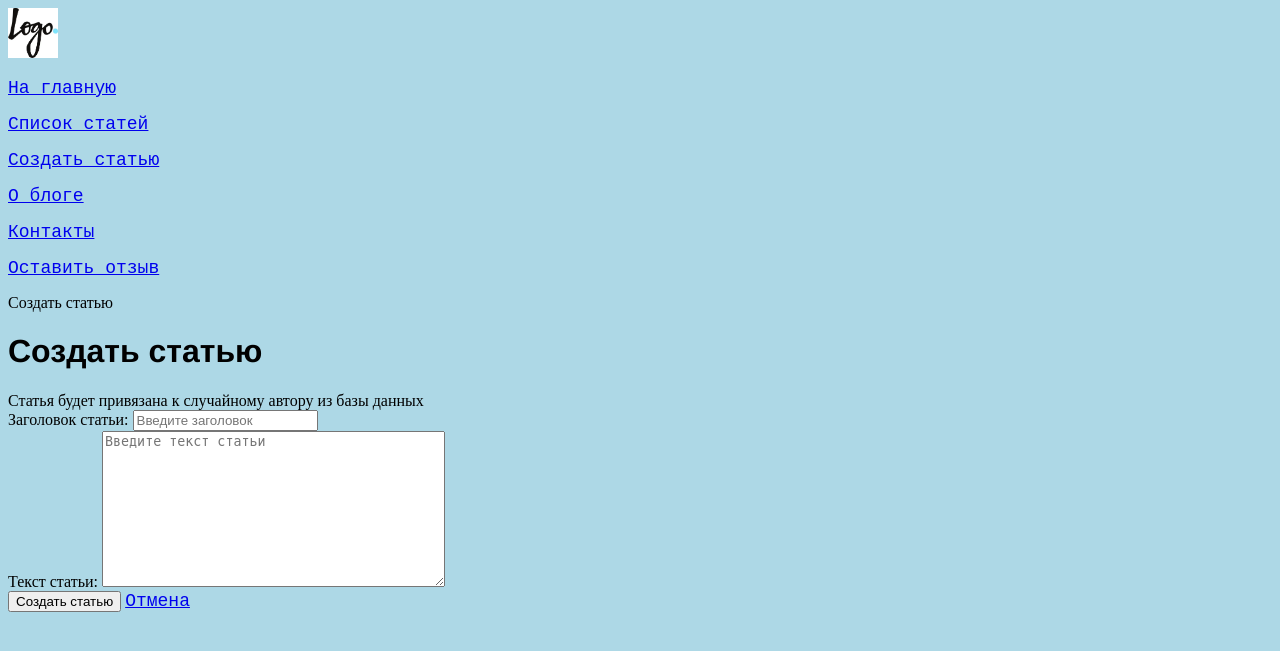
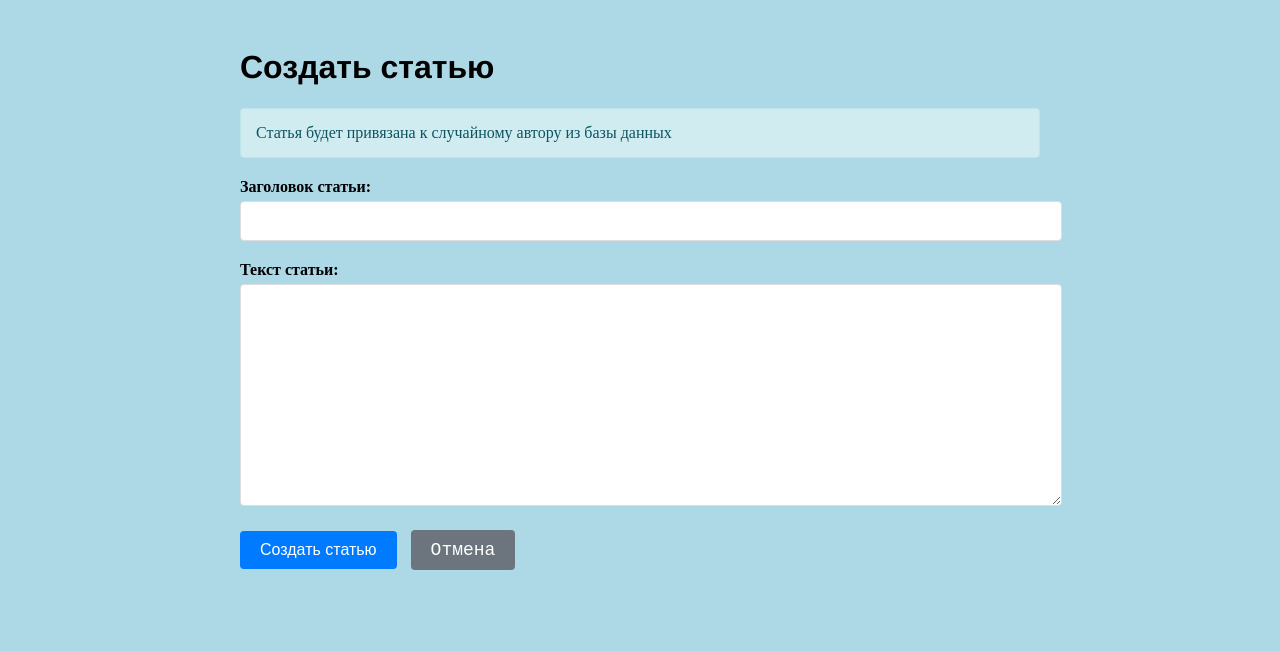
Before and after one commit to n1kil/lab1, a Django app: page /create_article in a window 1280 px wide. Shown: the top 651 px of the page. Run offline with Django 5.2, Linux system fonts and the light colour scheme.

Commit message:
add editing and deleting articles

```diff
--- a/app/app/urls.py
+++ b/app/app/urls.py
@@ -8,5 +8,7 @@ urlpatterns = [
     path('feedback', views.feedback,  name="feedback"),
     path('articles', views.articles, name="articles"),
     path('news/<int:number>/', views.news, name="news"),
-    path('create_article', views.create_article, name="create_article")
+    path('create_article', views.create_article, name="create_article"),
+    path('edit-article/<int:id>/', views.edit_article, name='edit_article'),
+    path('delete-article/<int:id>/', views.delete_article, name='delete_article'),
 ]
--- a/app/main/templates/create_article.html
+++ b/app/main/templates/create_article.html
@@ -1,45 +1,111 @@
-{% include "base.html" %}
-
-{% block title %}{{ title }}{% endblock %}
-
-{% block content %}
-<div class="container">
+<!DOCTYPE html>
+{% load static %}
+<html>
+<head>
+    <title>{{ title }}</title>
+    <meta charset="utf-8">
+    <link rel="stylesheet" href="{% static 'main/css/styles.css' %}">
+    <style>
+        .form-container {
+            max-width: 800px;
+            margin: 0 auto;
+            padding: 20px;
+        }
+        .form-group {
+            margin-bottom: 20px;
+        }
+        label {
+            display: block;
+            margin-bottom: 5px;
+            font-weight: bold;
+        }
+        input[type="text"], textarea {
+            width: 100%;
+            padding: 10px;
+            border: 1px solid #ddd;
+            border-radius: 4px;
+            font-size: 16px;
+        }
+        textarea {
+            min-height: 200px;
+            resize: vertical;
+        }
+        .btn-submit {
+            background-color: #007bff;
+            color: white;
+            padding: 10px 20px;
+            border: none;
+            border-radius: 4px;
+            cursor: pointer;
+            font-size: 16px;
+        }
+        .btn-submit:hover {
+            background-color: #0056b3;
+        }
+        .btn-cancel {
+            background-color: #6c757d;
+            color: white;
+            padding: 10px 20px;
+            text-decoration: none;
+            border-radius: 4px;
+            display: inline-block;
+            margin-left: 10px;
+        }
+        .info-box {
+            background-color: #d1ecf1;
+            border: 1px solid #bee5eb;
+            color: #0c5460;
+            padding: 15px;
+            border-radius: 4px;
+            margin-bottom: 20px;
+        }
+    </style>
+</head>
+<body>
+    <div class="form-container">
         <h1>{{ title }}</h1>
 
-    <div class="alert alert-info">
+        <div class="info-box">
             {% if title == 'Создать статью' %}
                 Статья будет привязана к случайному автору из базы данных
             {% else %}
-            Редактирование статьи "{{ article.title }}"
+                Редактирование статьи "<strong>{{ article.title }}</strong>"
                 <br>
-            <small>Автор: {{ article.user_id.name }}</small>
+                <small>Автор: {{ article.user.name }}</small>
             {% endif %}
         </div>
 
-    <form method="POST" class="mt-4">
+        <form method="POST">
             {% csrf_token %}
 
-        <div class="mb-3">
-            {{ form.title.label_tag }}
-            {{ form.title }}
+            <div class="form-group">
+                <label for="id_title">Заголовок статьи:</label>
+                <input type="text" name="title" id="id_title"
+                       value="{{ form.title.value|default_if_none:'' }}"
+                       maxlength="30" required>
                 {% if form.title.errors %}
-                <div class="text-danger">{{ form.title.errors }}</div>
+                    <div style="color: red; margin-top: 5px;">
+                        {{ form.title.errors }}
+                    </div>
                 {% endif %}
             </div>
 
-        <div class="mb-3">
-            {{ form.text.label_tag }}
-            {{ form.text }}
+            <div class="form-group">
+                <label for="id_text">Текст статьи:</label>
+                <textarea name="text" id="id_text" required>{{ form.text.value|default_if_none:'' }}</textarea>
                 {% if form.text.errors %}
-                <div class="text-danger">{{ form.text.errors }}</div>
+                    <div style="color: red; margin-top: 5px;">
+                        {{ form.text.errors }}
+                    </div>
                 {% endif %}
             </div>
 
-        <button type="submit" class="btn btn-primary">
+            <button type="submit" class="btn-submit">
                 {% if title == 'Создать статью' %}Создать статью{% else %}Сохранить изменения{% endif %}
             </button>
 
-        <a href="{% url 'articles' %}" class="btn btn-secondary ms-2">Отмена</a>
+            <a href="{% url 'articles' %}" class="btn-cancel">Отмена</a>
         </form>
     </div>
-{% endblock %}
+</body>
+</html>
--- a/app/main/views.py
+++ b/app/main/views.py
@@ -13,13 +13,12 @@ def about(request):
 
 def contact(request):
     return render(request, "contact.html")
+
 def articles(request):
-    # Получаем реальные статьи из базы данных
-    # Используем 'user' вместо 'user_id'
     articles_from_db = Article.objects.select_related('user').all()
 
     context = {
-        'articles': articles_from_db,  # используем реальные статьи
+        'articles': articles_from_db,
         'today': timezone.now().date()
     }
     return render(request, "articles.html", context)
@@ -60,12 +59,11 @@ def create_article(request):
                 users_list = list(users)
                 random_user = random.choice(users_list)
 
-                # Используем user вместо user_id
                 article = Article.objects.create(
                     title=title,
                     text=text,
                     created_date=timezone.now().date(),
-                    user=random_user  # меняем на user
+                    user=random_user
                 )
             else:
                 test_user = User.objects.create(
@@ -78,7 +76,7 @@ def create_article(request):
                     title=title,
                     text=text,
                     created_date=timezone.now().date(),
-                    user=test_user  # меняем на user
+                    user=test_user
                 )
 
             return redirect('articles')
@@ -90,3 +88,31 @@ def create_article(request):
         'form': form,
         'title': 'Создать статью'
     })
+
+def edit_article(request, id):
+    article = get_object_or_404(Article, id=id)
+
+    if request.method == 'POST':
+        form = ArticleForm(request.POST, instance=article)
+        if form.is_valid():
+            form.save()
+            return redirect('articles')
+    else:
+        form = ArticleForm(instance=article)
+
+    return render(request, 'create_article.html', {
+        'form': form,
+        'title': 'Редактировать статью',
+        'article': article
+    })
+
+def delete_article(request, id):
+    article = get_object_or_404(Article, id=id)
+
+    if request.method == 'POST':
+        article.delete()
+        return redirect('articles')
+
+    return render(request, 'delete_article.html', {
+        'article': article
+    })
```
Also changed, not shown: app/main/static/css/styles.css (+43 -0 lines), app/main/templates/articles.html (+40 -28 lines), app/main/templates/delete_article.html (added, +84 -0 lines), app/db.sqlite3. Lines whose indentation alone changed are shown as unchanged.
